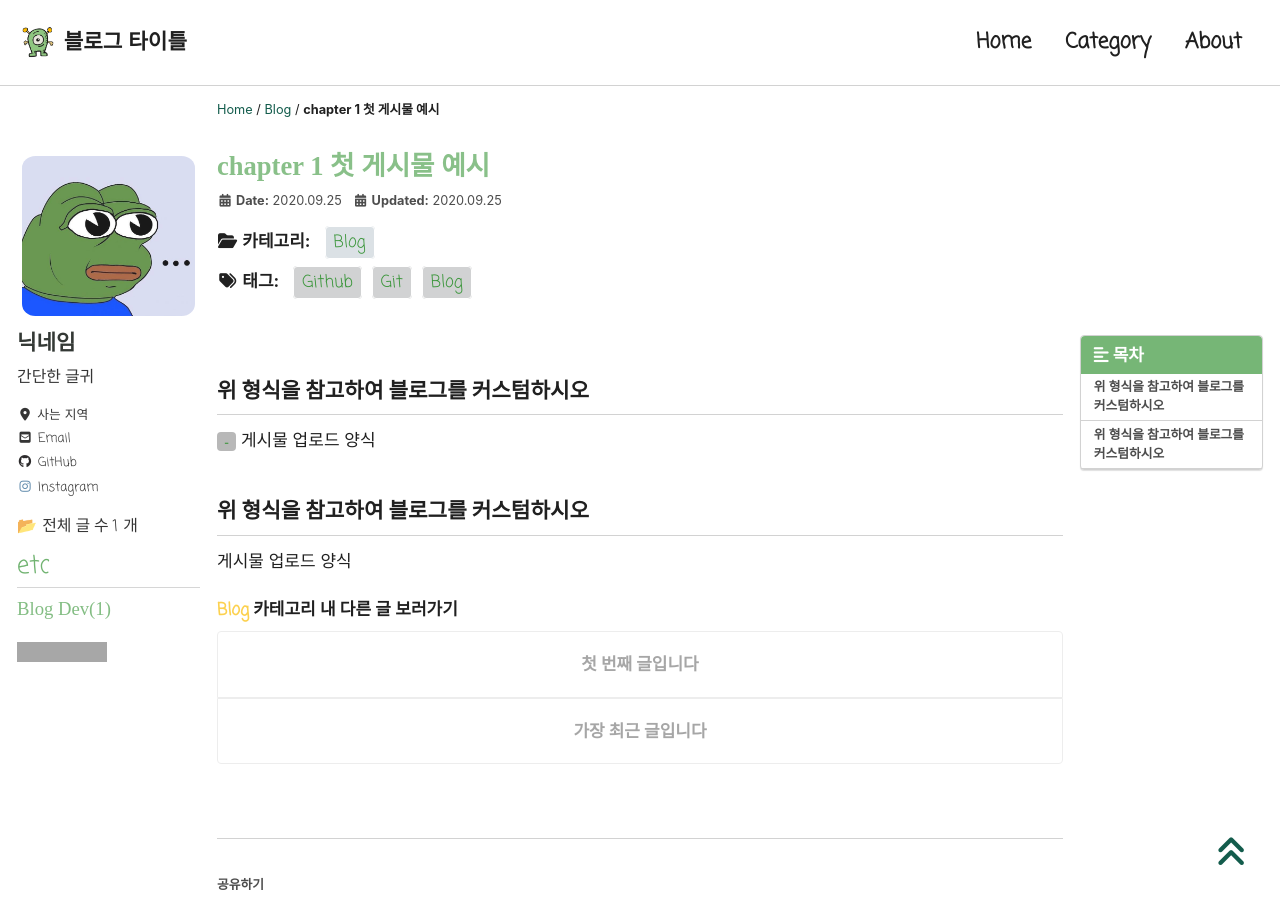
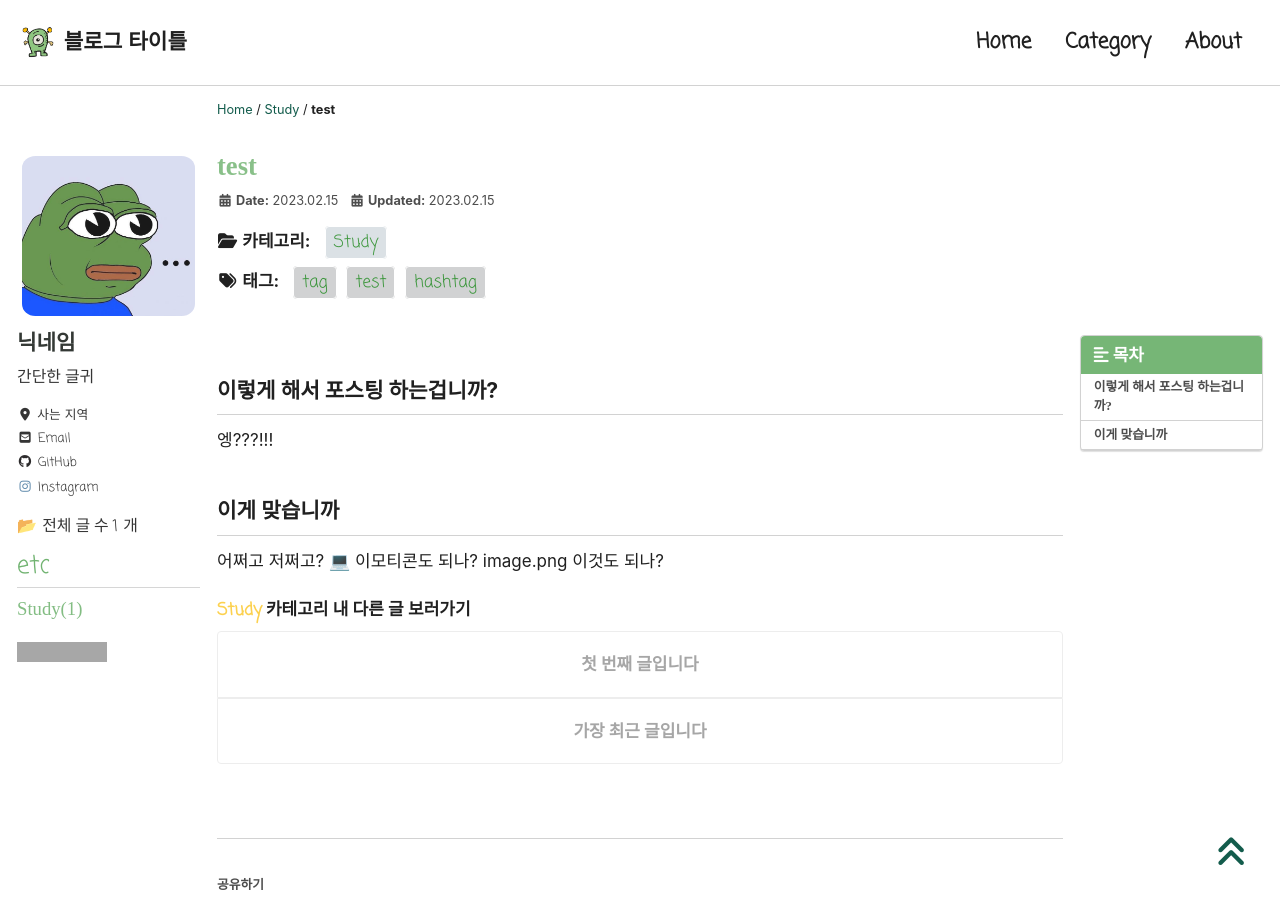
Before and after one commit to mansooonuna/mansooonuna.github.io, a Jekyll site: the page built from _posts/Blog/2021-09-25-git & github.md, in a window 1280 px wide and 900 px high. Built offline with Jekyll 4.4.1, drawn with Linux system fonts in a browser that asks for light colours; cached includes are drawn as plain includes; nearby versions of some CDN libraries; some web fonts are replaced; comment, search, counter and statistics services are not loaded; grey boxes are pictures that could not be loaded.

Commit message:
첫 포스팅 test

```diff
--- a/_includes/nav_list_main
+++ b/_includes/nav_list_main
@@ -11,8 +11,8 @@
         <span class="nav__sub-title">etc</span>
             <ul>
                 {% for category in site.categories %}
-                    {% if category[0] == "Blog" %}
-                        <li><a href="/categories/blog" class="">Blog Dev({{category[1].size}})</a></li>
+                    {% if category[0] == "Study" %}
+                        <li><a href="/categories/study" class="">Study({{category[1].size}})</a></li>
                     {% endif %}
                 {% endfor %}
             </ul>
--- a/_posts/Blog/2021-09-25-git & github.md
+++ b/_posts/Blog/2021-09-25-git & github.md
@@ -1,25 +1,27 @@
 ---
-title:  "chapter 1 첫 게시물 예시"
-excerpt: "첫 게시물 예시"
+title:  "test"
+excerpt: "테스트 하는 중~~ 성공해라"
 
 categories:
-  - Blog
+  - Study
 tags:
-  - [Blog, Git, Github,]
+  - [hashtag, tag, test,]
 
 toc: true
 toc_sticky: true
 
-date: 2020-09-25
-last_modified_at: 2020-09-25
+date: 2023-02-15
+last_modified_at: 2023-02-15
 
 ---
 
 
-## 위 형식을 참고하여 블로그를 커스텀하시오
+## 이렇게 해서 포스팅 하는겁니까?
 
-`-` 게시물 업로드 양식
+엥???!!!
 
-## 위 형식을 참고하여 블로그를 커스텀하시오
+## 이게 맞습니까
 
-게시물 업로드 양식
+어쩌고 저쩌고? 💻 이모티콘도 되나?
+image.png
+이것도 되나?
```
Also changed, not shown: _pages/categories/category-test.md (added, +14 -0 lines).
